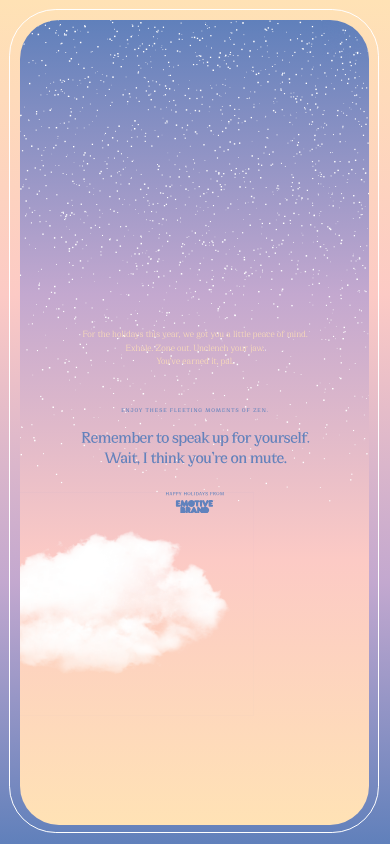
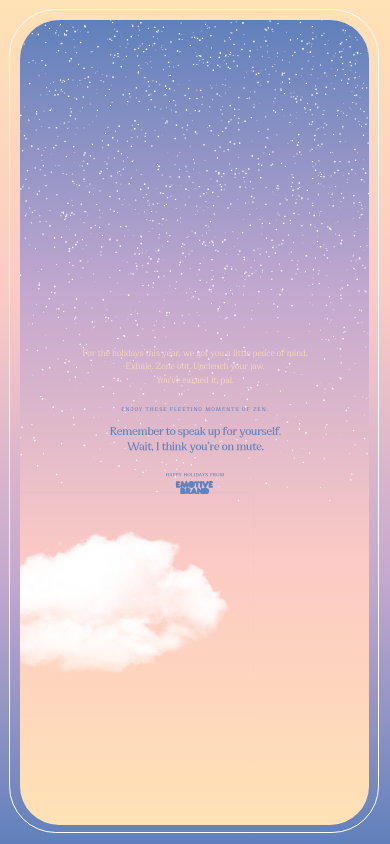
Before and after one commit to jonathanhaggard/Mental-Space-Card, a plain HTML site: page index.html in a window 390 px wide. Drawn offline with nearby package versions, Linux system fonts and the light colour scheme; a script that the page names is missing.

Commit message:
font sizing

```diff
--- a/assets/css/main.css
+++ b/assets/css/main.css
@@ -256,7 +256,7 @@ h2{
   color: #6082BD;
   letter-spacing: 1px;
   font-size: 1.5vw;
-  margin-top: 10vw;
+  margin-top: 5vw;
 }
 
 .switcher{
@@ -320,7 +320,7 @@ position: relative;
   transform: scale(2);
 }
 #lottie{
-  width: 100%;
+  width: 75%;
 }
 .logo{
   width: 18vw;
@@ -346,9 +346,11 @@ h1{
 
 h2{
   font-size: 3.5vw;
+  margin-top: 12vh;
 }
 
 #lottie{
+  width: 100%;
   transform: scale(1.2);
 }
 .flexer{
```
